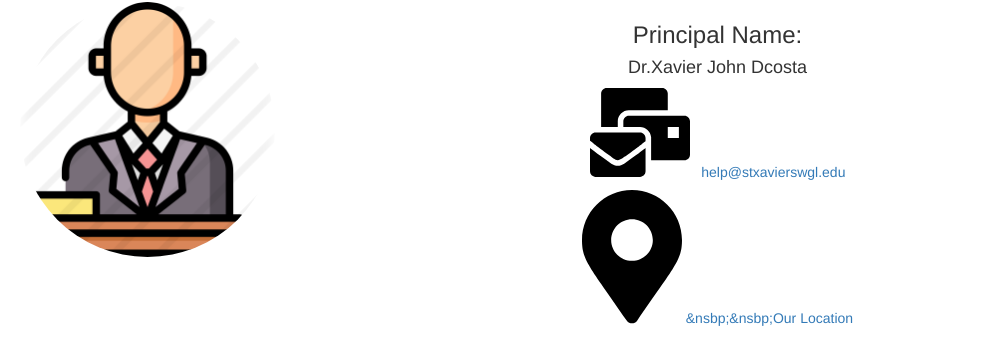
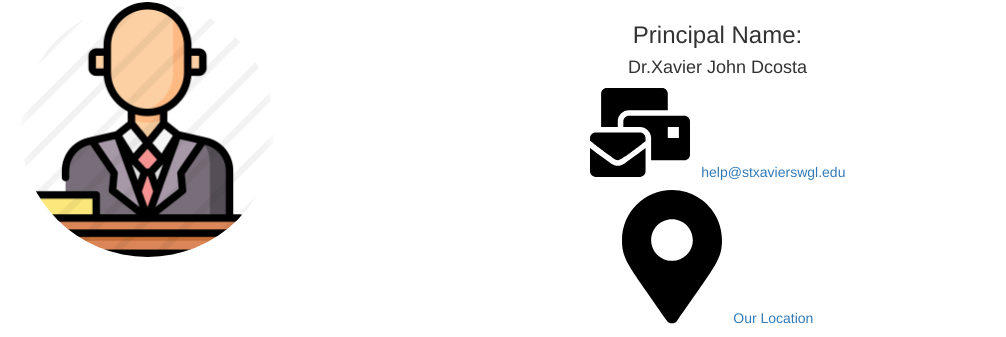
Before and after one commit to sreehanrm2009/Project68, a plain HTML site: page index.html in a window 1280 px wide. Shown: the part 1336-1673 px from the top of the page, without its empty margins (65-1071 px from the left). Drawn offline with nearby package versions, Linux system fonts and the light colour scheme.

Commit message:
Update index.html

```diff
--- a/index.html
+++ b/index.html
@@ -60,7 +60,7 @@
                                         <svg viewBox="0 0 384 512" width="100" title="map-marker-alt">
                                                   <path d="M172.268 501.67C26.97 291.031 0 269.413 0 192 0 85.961 85.961 0 192 0s192 85.961 192 192c0 77.413-26.97 99.031-172.268 309.67-9.535 13.774-29.93 13.773-39.464 0zM192 272c44.183 0 80-35.817 80-80s-35.817-80-80-80-80 35.817-80 80 35.817 80 80 80z" />
                                         </svg>
-                                        &nsbp;&nsbp;Our Location
+                                        &nbsp;&nbsp;Our Location
                               </h5>
                     </a>
           </div>
```
